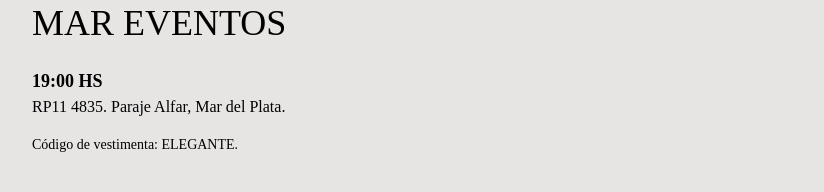
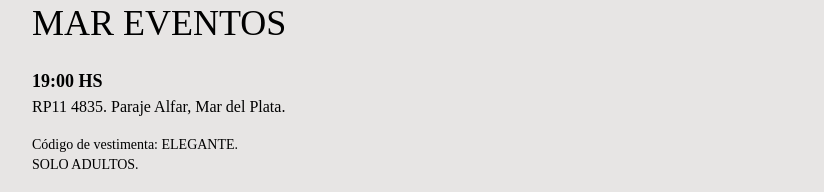
Before and after one commit to hmreumann/si-quiero, a plain HTML site: page index.html in a window 1280 px wide. Shown: the part 1410-1602 px from the top of the page, without its empty margins (104-928 px from the left). Drawn offline with nearby package versions, Linux system fonts and the light colour scheme; grey boxes are pictures that could not be loaded; a web font is replaced by a local one.

Commit message:
change: only adults

```diff
--- a/index.html
+++ b/index.html
@@ -176,6 +176,7 @@
                 <p class="font-bold text-lg mt-6">19:00 HS</p>
                 <p>RP11 4835. Paraje Alfar, Mar del Plata.</p>
                 <p class="text-sm mt-4">Código de vestimenta: ELEGANTE.</p>
+                <p class="text-sm mt-2">SOLO ADULTOS.</p>
             </div>
 
             <div class="flex justify-center">
```
